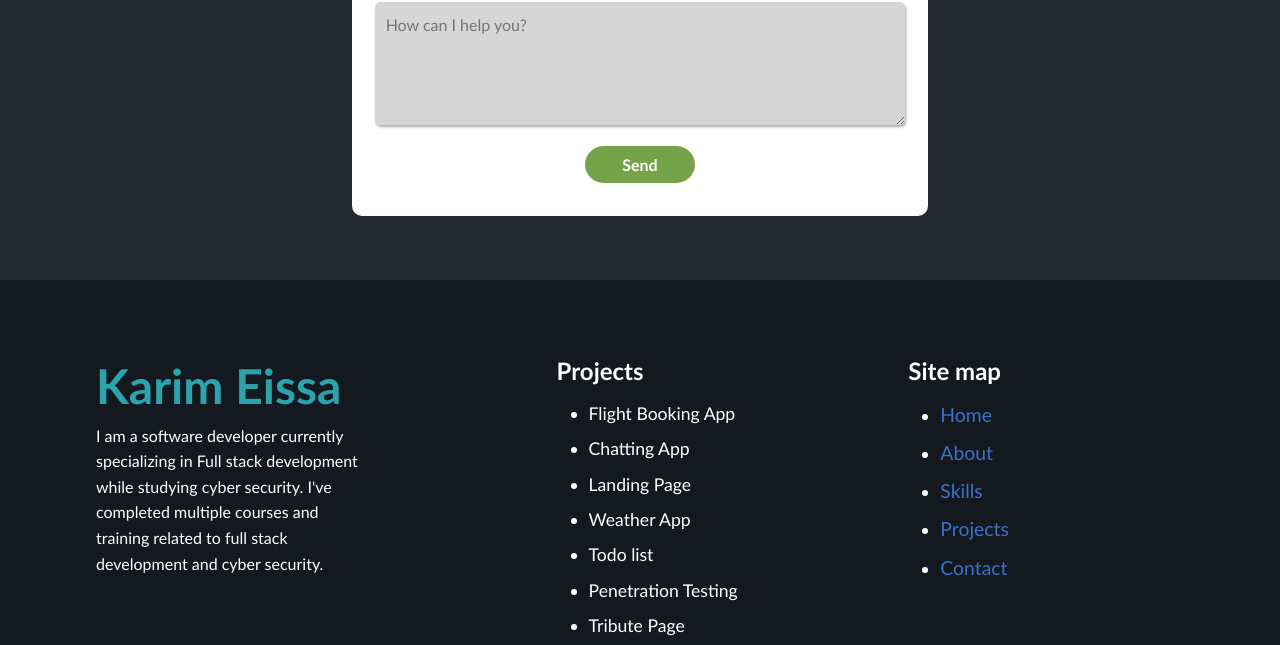
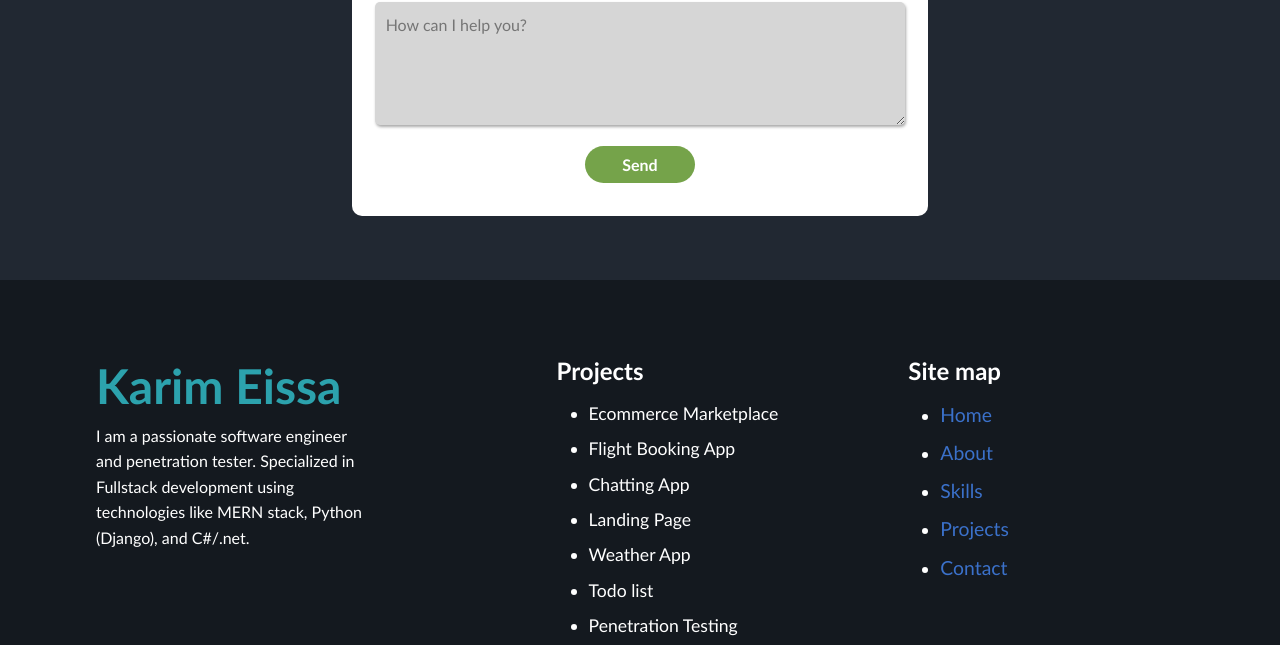
Before and after one commit to Karim-Eissa/Portfolio, a plain HTML site: page index.html in a window 1280 px wide. Shown: the part 4008-4653 px from the top of the page. Drawn offline with nearby package versions, Linux system fonts and the light colour scheme.

Commit message:
Update index.html

```diff
--- a/index.html
+++ b/index.html
@@ -299,12 +299,13 @@
 		<div class="footer-container">
 			<div class="footer-box1">
 				<h3>Karim Eissa</h3>
-				<p>I am a software developer currently specializing in Full stack development while studying cyber security.
-					I've completed multiple courses and training related to full stack development and cyber security.</p>
+				<p>I am a passionate software engineer and penetration tester. Specialized in Fullstack development
+				using technologies like MERN stack, Python (Django), and C#/.net.</p>
 			</div>
 			<div class="footer-box2">
 				<h4>Projects</h4>
 				<ul>
+					<li>Ecommerce Marketplace</li>
 					<li>Flight Booking App</li>
 					<li>Chatting App</li>
 					<li>Landing Page</li>
```
